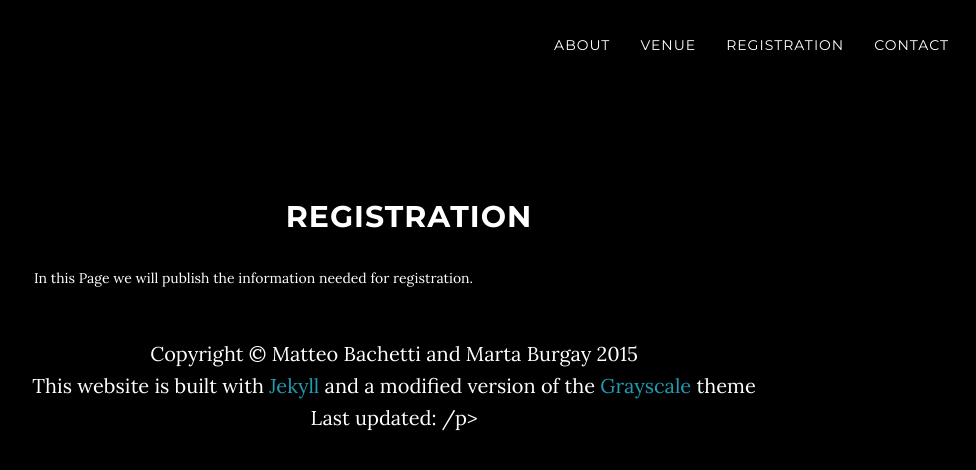
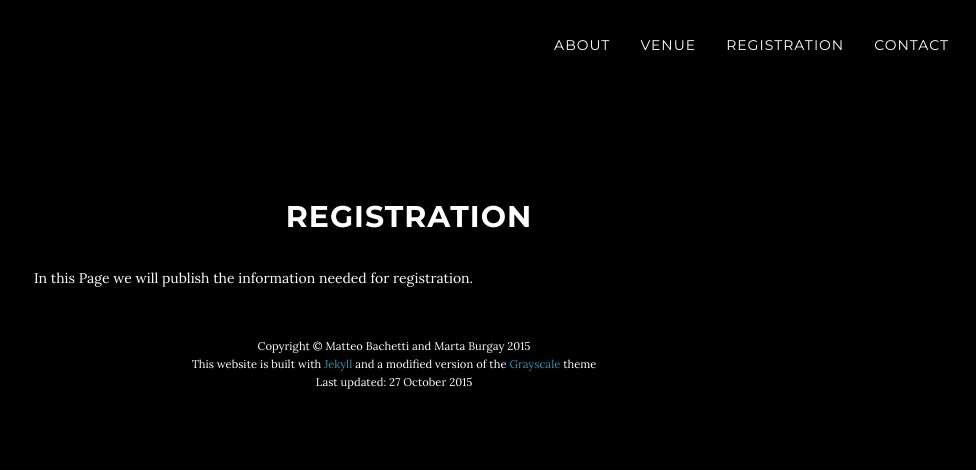
Before and after one commit to breakingthelimits/supereddington2016, a Jekyll site: the page built from registration/index.html, in a window 1280 px wide. Shown: the top 470 px of the page, without its empty margins (246-1222 px from the left). Built offline with Jekyll 4.4.1, drawn with Linux system fonts in a browser that asks for light colours.

Commit message:
Better footer; Better map

```diff
--- a/_includes/footer.html
+++ b/_includes/footer.html
@@ -1,8 +1,8 @@
     <!-- Footer -->
     <footer>
-        <div class="container text-center" style="font-size: 70%;">
-            <p>Copyright &copy; {{ site.footer }} 20{{ site.time | date: '%y' }}</p>
-            <p>This website is built with <a href="https://jekyllrb.com/">Jekyll</a> and a modified version of the <a href="https://github.com/jeromelachaud/grayscale-theme">Grayscale </a> theme</a></p>
-            <p>Last updated: {{ page.date | date_to_long_string }}/p>
+        <div class="container text-center">
+            <p style="font-size: 80%;">Copyright &copy; {{ site.footer }} 20{{ site.time | date: '%y' }}</p>
+            <p style="font-size: 80%;">This website is built with <a href="https://jekyllrb.com/">Jekyll</a> and a modified version of the <a href="https://github.com/jeromelachaud/grayscale-theme">Grayscale </a> theme</a></p>
+            <p style="font-size: 80%;">Last updated: {{ site.time | date_to_long_string }}</p>
         </div>
     </footer>
```
Also changed, not shown: _includes/map.html (+13 -2 lines), img/map.jpg (added).
